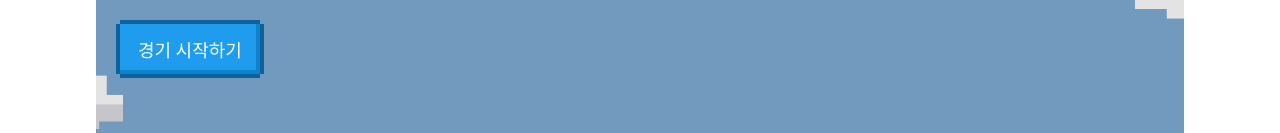
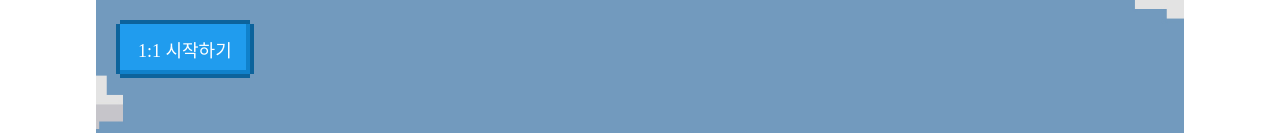
Before and after one commit to Kyung-A/racehorse-game, a plain HTML site: page oneonone.html in a window 1280 px wide. Shown: the top 133 px of the page. Drawn offline with Linux system fonts and the light colour scheme; a web font is replaced by a local one.

Commit message:
style: 버튼 라벨 변경

```diff
--- a/oneonone.html
+++ b/oneonone.html
@@ -13,7 +13,7 @@
 <body>
     <main>
         <header>
-            <button type="button" class="pixel start-btn">경기 시작하기</button>
+            <button type="button" class="pixel start-btn">1:1 시작하기</button>
         </header>
         <div class="horses-wrapper">
             <div class="horses">
```
